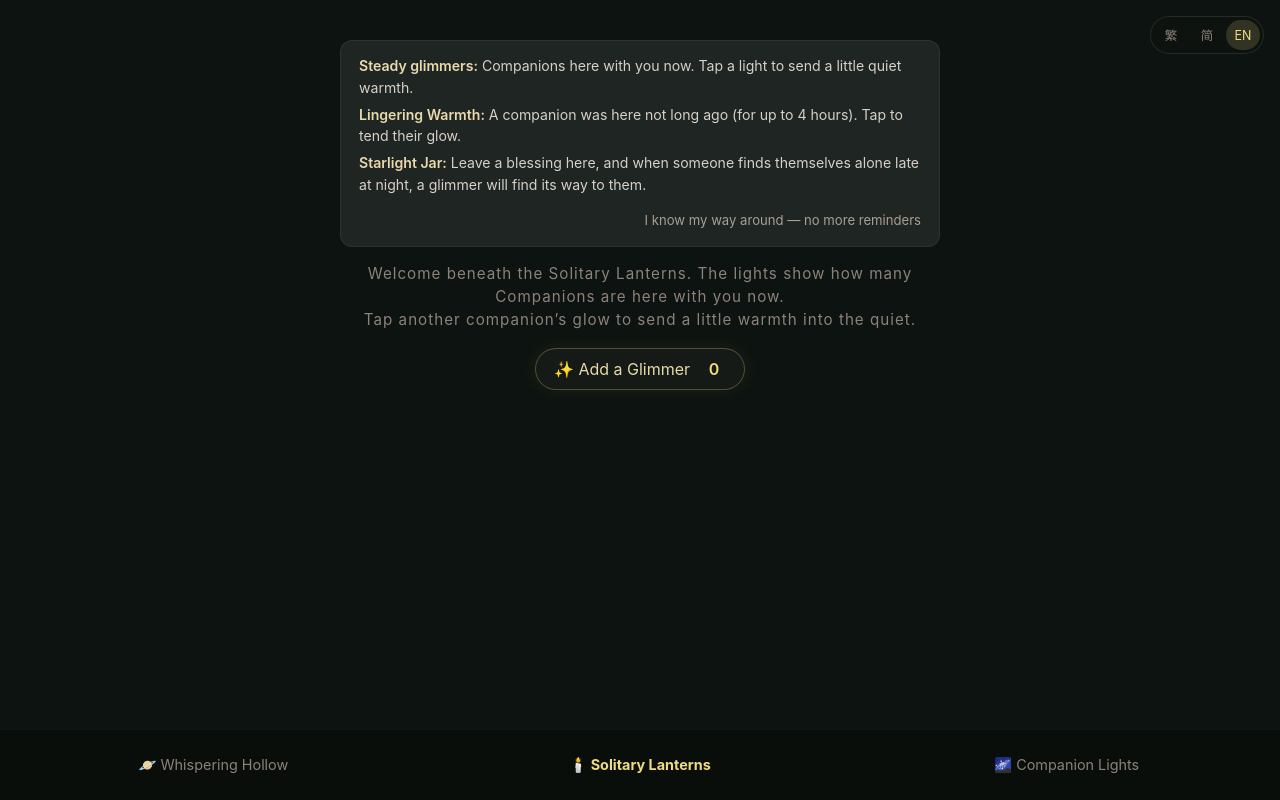
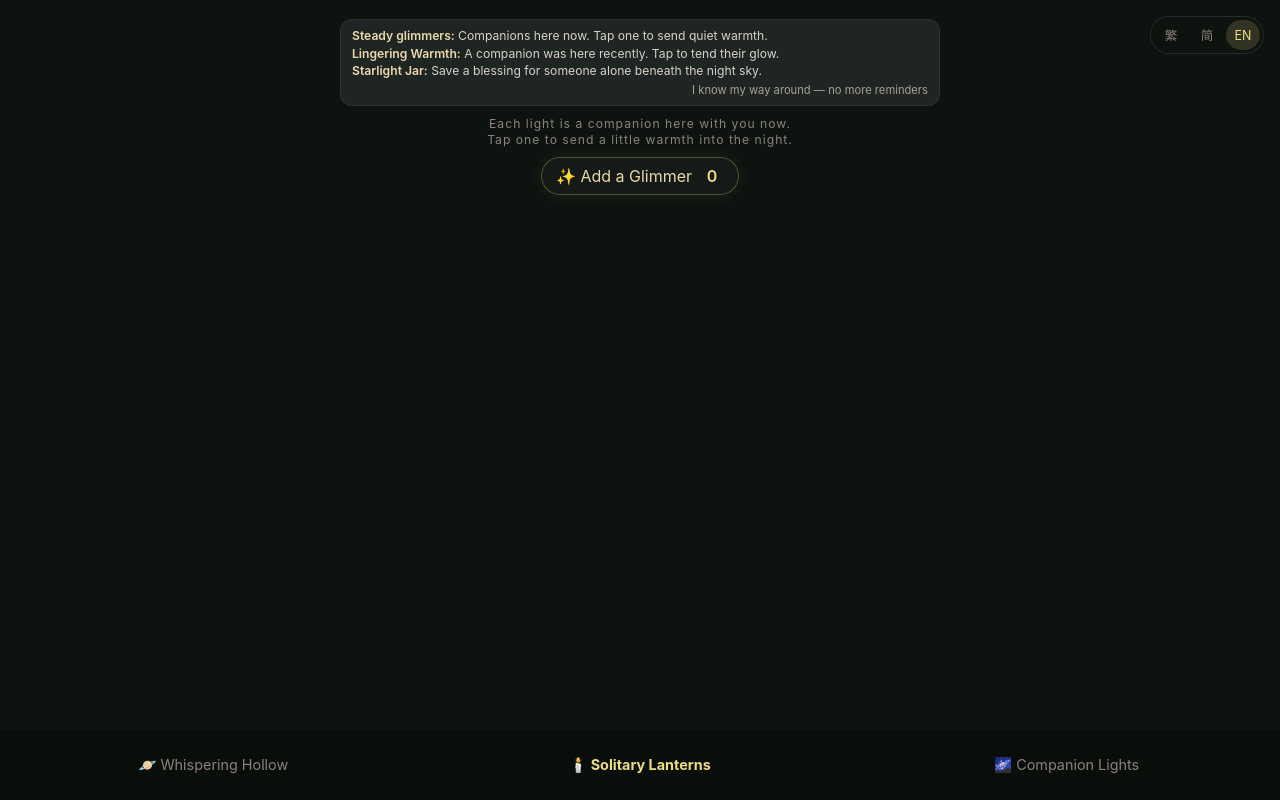
Before and after one commit to TimLee20260102/HarbourCorner, a website: page index.html in a window 1280 px wide. Both pictures are taken after a click on the element "🕯️ Solitary Lanterns". Drawn offline with nearby package versions, Linux system fonts and the light colour scheme; no server answers.

Commit message:
Add files via upload

```diff
--- a/index.html
+++ b/index.html
@@ -201,7 +201,7 @@
         .lonely-container {
             position: relative;
             width: 100%;
-            flex: 1;
+            flex: 1 1 0;
             min-height: 0;
         }
 
@@ -214,31 +214,34 @@
             display: flex;
             flex-direction: column;
             align-items: center;
-            gap: 16px;
+            gap: clamp(6px, 1.3vh, 10px);
             width: 100%;
             box-sizing: border-box;
-            padding: clamp(20px, 5vh, 40px) 20px 12px;
+            padding: clamp(10px, 2.4vh, 20px) 16px 8px;
         }
 
         .lonely-header .hint {
             position: static;
             width: 100%;
-            max-width: 600px;
+            max-width: 560px;
             box-sizing: border-box;
             color: var(--hint-color);
+            font-size: 0.88rem;
+            line-height: 1.4;
+            text-wrap: pretty;
         }
 
         .glimmer-guide {
             width: 100%;
             max-width: 600px;
             box-sizing: border-box;
-            padding: 14px 18px;
+            padding: 10px 14px;
             border: 1px solid rgba(255, 255, 255, 0.06);
             border-radius: 12px;
             background: rgba(255, 255, 255, 0.08);
             color: #d7d0c8;
-            font-size: 0.88rem;
-            line-height: 1.55;
+            font-size: 0.84rem;
+            line-height: 1.4;
             opacity: 1;
             transform: translateY(0);
             transition: opacity 0.35s ease, transform 0.35s ease, max-height 0.35s ease,
@@ -263,7 +266,7 @@
         }
 
         .glimmer-guide p + p {
-            margin-top: 5px;
+            margin-top: 3px;
         }
 
         .glimmer-guide strong {
@@ -273,13 +276,14 @@
 
         .glimmer-guide-dismiss {
             display: block;
-            margin: 10px 0 0 auto;
-            padding: 4px 0 2px 8px;
+            margin: 5px 0 0 auto;
+            padding: 2px 0 0 8px;
             border: 0;
             background: transparent;
             color: #a99f92;
             font: inherit;
             font-size: 0.82rem;
+            line-height: 1.2;
             cursor: pointer;
             transition: color 0.25s ease;
         }
@@ -367,8 +371,8 @@
             z-index: 4;
             display: flex;
             align-items: center;
-            gap: 12px;
-            padding: 10px 18px;
+            gap: 8px;
+            padding: 8px 14px;
             border: 1px solid rgba(238, 220, 130, 0.28);
             border-radius: 24px;
             background: rgba(25, 30, 25, 0.76);
@@ -377,6 +381,27 @@
             font: inherit;
             cursor: pointer;
             transition: background 0.3s ease, box-shadow 0.3s ease;
+        }
+
+        html[lang="en"] .glimmer-guide {
+            padding: 8px 11px;
+            font-size: 0.76rem;
+            line-height: 1.28;
+        }
+
+        html[lang="en"] .glimmer-guide p + p {
+            margin-top: 2px;
+        }
+
+        html[lang="en"] .glimmer-guide-dismiss {
+            margin-top: 3px;
+            font-size: 0.7rem;
+        }
+
+        html[lang="en"] .lonely-header .hint {
+            max-width: 540px;
+            font-size: 0.76rem;
+            line-height: 1.28;
         }
 
         .light-jar:hover {
@@ -608,11 +633,11 @@
                 cavePlaceholder: 'Leave a few words here…',
                 releaseButton: 'Whispering Hollow',
                 guideLabel: 'A guide to Solitary Lanterns',
-                guideActive: '<strong>Steady glimmers:</strong> Companions here with you now. Tap a light to send a little quiet warmth.',
-                guideResidual: '<strong>Lingering Warmth:</strong> A companion was here not long ago (for up to 4 hours). Tap to tend their glow.',
-                guideJar: '<strong>Starlight Jar:</strong> Leave a blessing here, and when someone finds themselves alone late at night, a glimmer will find its way to them.',
+                guideActive: '<strong>Steady glimmers:</strong> Companions here now. Tap one to send quiet warmth.',
+                guideResidual: '<strong>Lingering Warmth:</strong> A companion was here recently. Tap to tend their glow.',
+                guideJar: '<strong>Starlight Jar:</strong> Save a blessing for someone alone beneath the night sky.',
                 guideDismiss: 'I know my way around — no more reminders',
-                lonelyHint: 'Welcome beneath the Solitary Lanterns. The lights show how many Companions are here with you now.<br>Tap another companion’s glow to send a little warmth into the quiet.',
+                lonelyHint: 'Each light is a companion here with you now.<br>Tap one to send a little warmth into the night.',
                 jarAction: '✨ Add a Glimmer',
                 companionLightsHint: 'Beneath the midnight sky, someone is quietly here with you.<br>Tap a light to send a wordless hello.',
                 navHollow: '🪐 Whispering Hollow',
```
